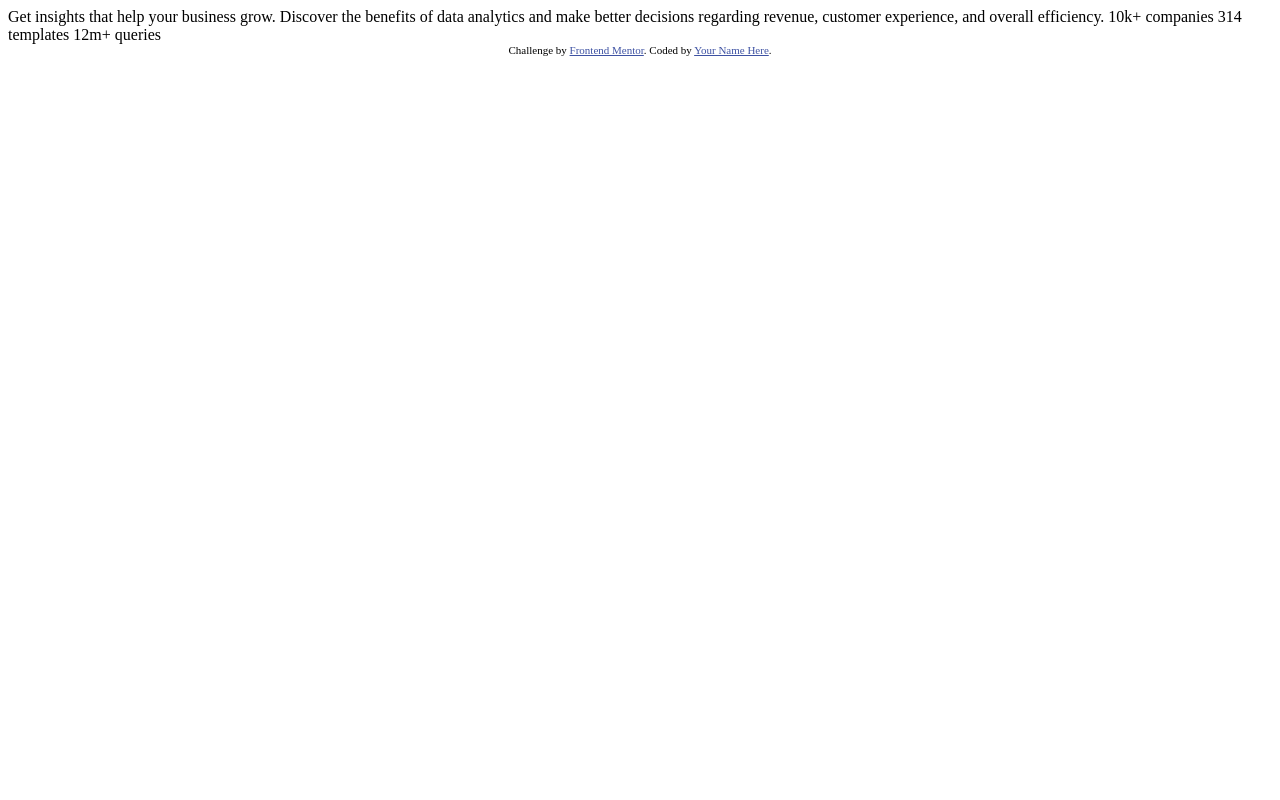
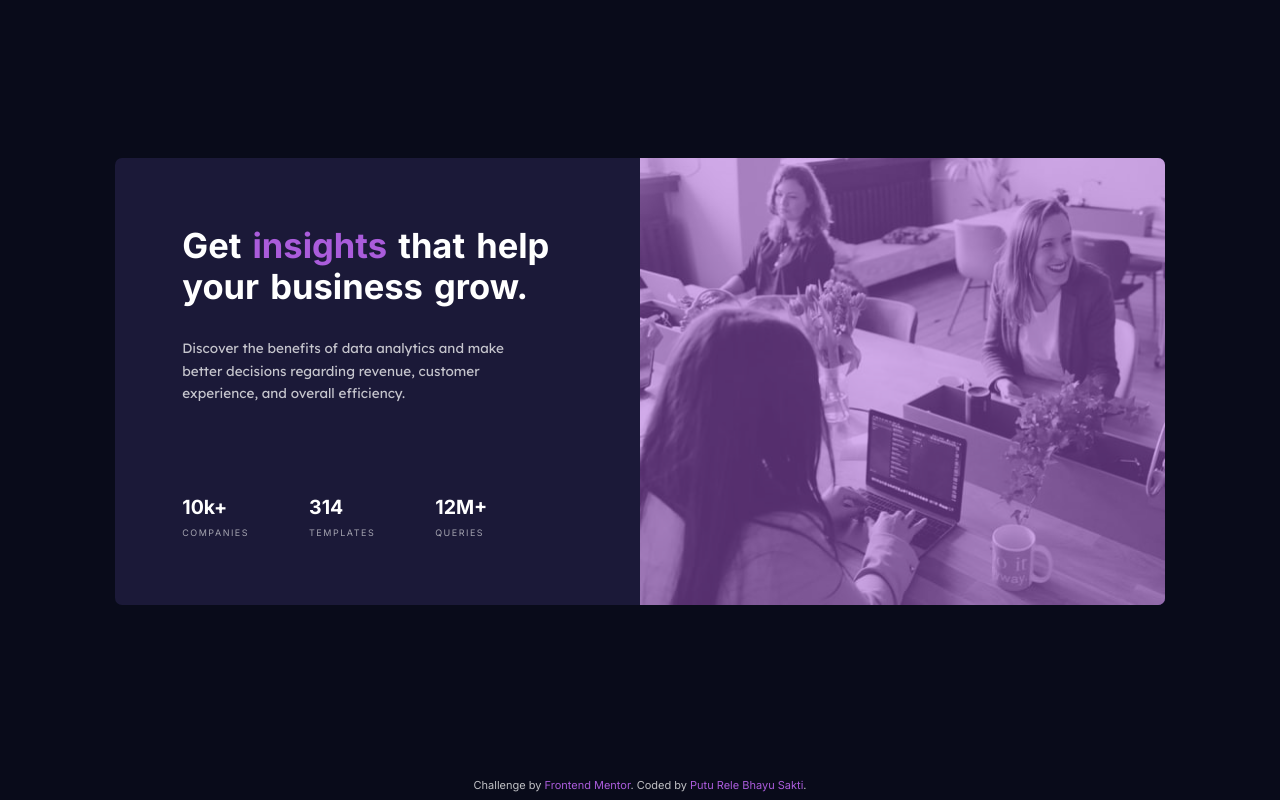
Before and after one commit to lere22/stats-preview-card-component, a plain HTML site: page index.html in a window 1280 px wide. Drawn offline with Linux system fonts and the light colour scheme.

Commit message:
add layouting

```diff
--- /dev/null
+++ b/css/style.css
@@ -0,0 +1,192 @@
+@import url("https://fonts.googleapis.com/css2?family=Inter:wght@400;700&family=Lexend+Deca:wght@400&display=swap");
+
+:root {
+	/* Colors */
+	--primary-bg-very-dark-blue: hsl(233, 47%, 7%);
+	--primary-card-bg-dark-desaturated-blue: hsl(244, 38%, 16%);
+	--primary-accent-soft-violet: hsl(277, 64%, 61%);
+	--neutral-white-main-heads-stats: hsl(0, 0%, 100%);
+	--neutral-slightly-transparent-white-main-p: hsla(0, 0%, 100%, 0.75);
+	--neutral-slightly-transparent-white-stats-heads: hsla(0, 0%, 100%, 0.6);
+
+	/* Typography */
+	--family-inter: "Inter", sans-serif;
+	--family-lexend-deca: "Lexend Deca", sans-serif;
+	--fw-400: 400;
+	--fw-700: 700;
+}
+
+*,
+*::before,
+*::after {
+	margin: 0;
+	padding: 0;
+	box-sizing: border-box;
+	outline: none;
+	border: none;
+	text-decoration: none;
+}
+
+html {
+	font-size: 0.938rem;
+}
+
+body {
+	min-height: 99vh;
+	font-family: var(--family-inter);
+	background-color: var(--primary-bg-very-dark-blue);
+	color: var(--neutral-slightly-transparent-white-main-p);
+	display: flex;
+	flex-direction: column;
+	justify-content: center;
+	align-items: center;
+	gap: 1rem;
+}
+
+main {
+	margin: auto;
+	overflow: hidden;
+	width: 90%;
+	max-width: 70rem;
+	background-color: var(--primary-card-bg-dark-desaturated-blue);
+	border-radius: 7px;
+	display: grid;
+	grid-template-columns: 1fr 1fr;
+	grid-template-areas: "detail image-header";
+}
+
+picture {
+	grid-area: image-header;
+	background-color: var(--primary-accent-soft-violet);
+}
+
+.image__desktop {
+	width: 100%;
+	height: 100%;
+}
+
+.image--overlay {
+	background-color: var(--primary-accent-soft-violet);
+	width: 100%;
+	height: 100%;
+	opacity: 0.5;
+}
+
+.image__mobile {
+	display: none;
+}
+
+.detail {
+	grid-area: detail;
+	padding: 4.5rem;
+}
+
+.detail__title {
+	font-size: 2.3rem;
+	word-spacing: 0.2rem;
+	font-weight: var(--fw-700);
+	margin-bottom: 2rem;
+}
+
+.detail__desc {
+	font-size: 0.9rem;
+	font-family: var(--family-lexend-deca) !important;
+	font-weight: var(--fw-400);
+	line-height: 1.5rem;
+	padding-right: 2rem;
+}
+
+.detail__stats {
+	display: flex;
+	gap: 4rem;
+	margin-top: 6rem;
+}
+
+.detail__stats div {
+	display: flex;
+	flex-direction: column;
+	gap: 0.5rem;
+}
+
+.detail__stats-count {
+	font-size: 1.3rem;
+	font-weight: var(--fw-700);
+}
+
+.detail__stats-category {
+	font-size: 0.6rem;
+	font-weight: var(--fw-400);
+	letter-spacing: 0.1rem;
+	text-transform: uppercase;
+	color: var(--neutral-slightly-transparent-white-stats-heads);
+}
+
+.detail--white {
+	color: var(--neutral-white-main-heads-stats);
+}
+
+.detail--violet {
+	color: var(--primary-accent-soft-violet);
+}
+
+.attribution {
+	font-size: 11px;
+	text-align: center;
+}
+
+.attribution a {
+	color: var(--primary-accent-soft-violet);
+}
+
+.attribution a:hover {
+	text-decoration: underline;
+}
+
+@media screen and (max-width: 990px) {
+	main {
+		display: grid;
+		grid-template-columns: 1fr;
+		grid-template-areas:
+			"image-header"
+			"detail";
+	}
+
+	.image__desktop {
+		display: none;
+	}
+
+	.image__mobile {
+		display: block;
+	}
+
+	.detail {
+		padding: 2.2rem;
+		text-align: center;
+	}
+
+	.detail__title {
+		font-size: 1.9rem;
+		line-height: 2.5rem;
+		margin-bottom: 1.3rem;
+	}
+
+	.detail__desc {
+		font-size: 1.05rem;
+		padding: 0;
+	}
+
+	.detail__stats {
+		display: flex;
+		flex-direction: column;
+		gap: 1.8rem;
+		margin-top: 2.5rem;
+	}
+
+	.detail__stats-count {
+		font-size: 1.6rem;
+	}
+
+	.detail__stats-category {
+		font-size: 0.73rem;
+	}
+}
--- a/index.html
+++ b/index.html
@@ -1,33 +1,43 @@
 <!DOCTYPE html>
 <html lang="en">
 	<head>
-  <meta charset="UTF-8">
-  <meta name="viewport" content="width=device-width, initial-scale=1.0"> <!-- displays site properly based on user's device -->
+		<meta charset="UTF-8" />
+		<meta name="viewport" content="width=device-width, initial-scale=1.0" />
+		<!-- displays site properly based on user's device -->
 
-  <link rel="icon" type="image/png" sizes="32x32" href="./images/favicon-32x32.png">
+		<link rel="icon" type="image/png" sizes="32x32" href="./images/favicon-32x32.png" />
 
 		<title>Frontend Mentor | Stats preview card component</title>
 
-  <!-- Feel free to remove these styles or customise in your own stylesheet 👍 -->
-  <style>
-    .attribution { font-size: 11px; text-align: center; }
-    .attribution a { color: hsl(228, 45%, 44%); }
-  </style>
+		<link rel="stylesheet" href="./css/style.css" />
 	</head>
 	<body>
-
-  Get insights that help your business grow.
-
-  Discover the benefits of data analytics and make better decisions regarding revenue, customer
-  experience, and overall efficiency.
-
-  10k+ companies
-  314 templates
-  12m+ queries
-
-  <div class="attribution">
-    Challenge by <a href="https://www.frontendmentor.io?ref=challenge" target="_blank">Frontend Mentor</a>.
-    Coded by <a href="#">Your Name Here</a>.
+		<main>
+			<picture>
+				<img src="./images/image-header-desktop.jpg" alt="Image Header Desktop" class="image__desktop image--overlay" />
+				<img src="./images/image-header-mobile.jpg" alt="Image Header Mobile" class="image__mobile image--overlay" />
+			</picture>
+			<section class="detail">
+				<h1 class="detail__title detail--white">Get <span class="detail--violet">insights</span> that help your business grow.</h1>
+				<p class="detail__desc">Discover the benefits of data analytics and make better decisions regarding revenue, customer experience, and overall efficiency.</p>
+				<div class="detail__stats">
+					<div>
+						<span class="detail__stats-count detail--white">10k+</span>
+						<span class="detail__stats-category">companies</span>
 					</div>
+					<div>
+						<span class="detail__stats-count detail--white">314</span>
+						<span class="detail__stats-category">templates</span>
+					</div>
+					<div>
+						<span class="detail__stats-count detail--white">12M+</span>
+						<span class="detail__stats-category">queries</span>
+					</div>
+				</div>
+			</section>
+		</main>
+		<footer>
+			<div class="attribution">Challenge by <a href="https://www.frontendmentor.io?ref=challenge" target="_blank">Frontend Mentor</a>. Coded by <a href="https://github.com/lere22">Putu Rele Bhayu Sakti</a>.</div>
+		</footer>
 	</body>
 </html>
```
Lines whose indentation alone changed are shown as unchanged.
